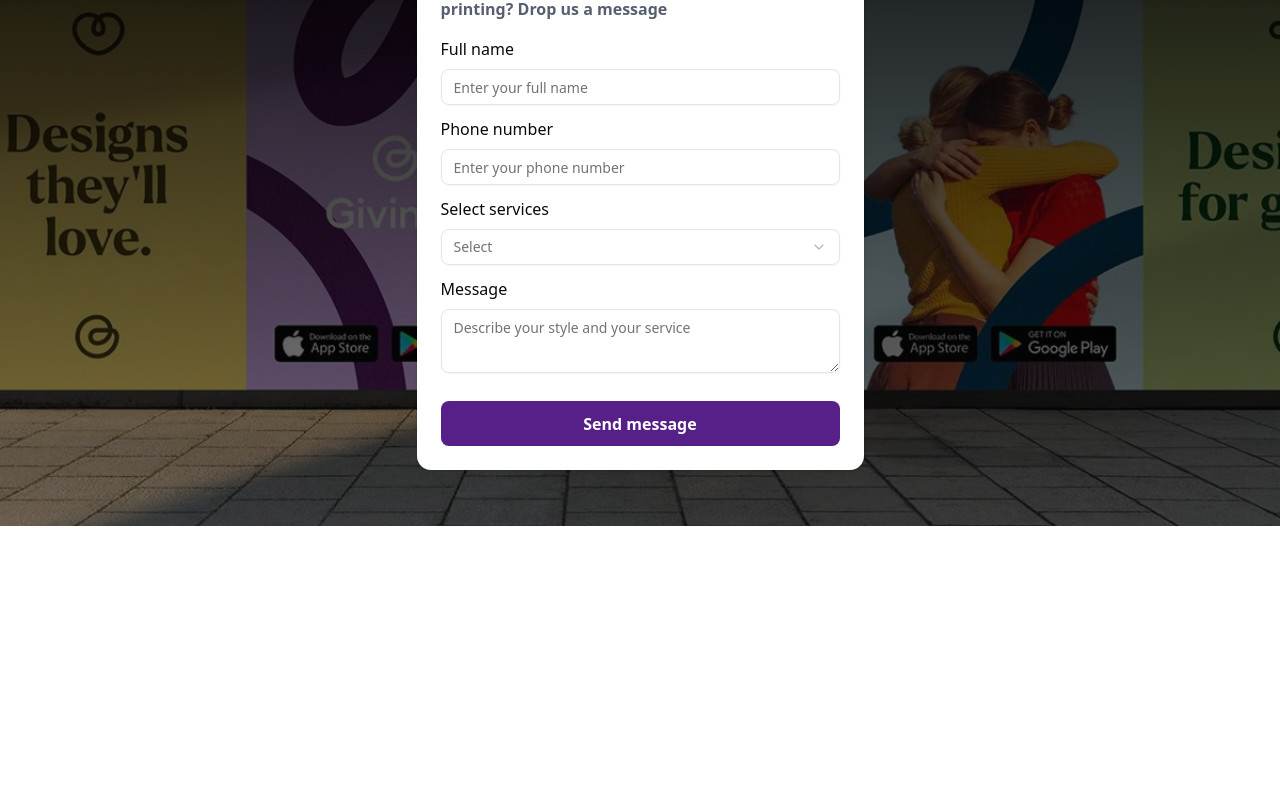
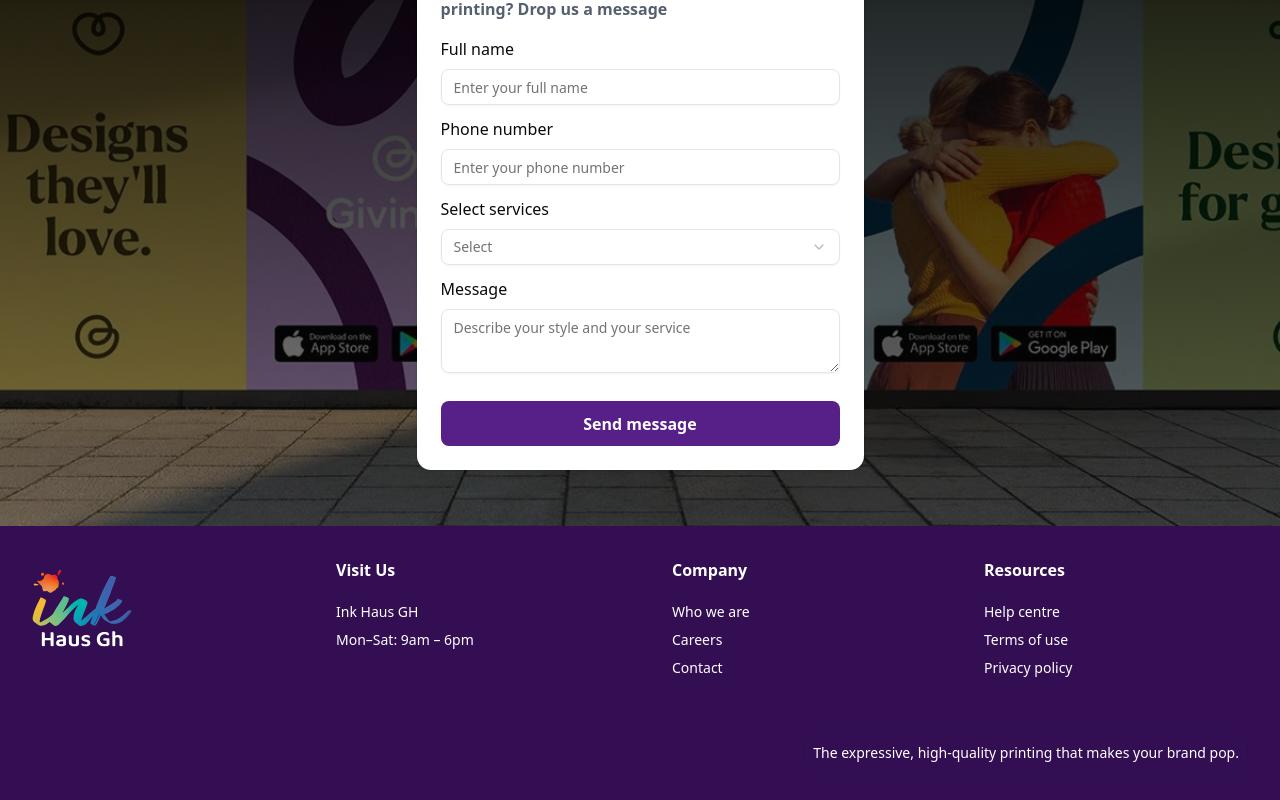
Before and after one commit to inkhaus/inkhaus_website, a Next.js app: page / in a window 1280 px wide. Shown: the part 5501-6301 px from the top of the page. Before the commit the page ends 6027 px from the top, so only its background shows below. Built offline with nearby package versions, Linux system fonts and the light colour scheme.

Commit message:
created complaints modal

```diff
--- a/src/app/page.tsx
+++ b/src/app/page.tsx
@@ -1,16 +1,20 @@
+"use client";
 import AboutSection from "@/components/about";
 import ContactHolder from "@/components/contact";
+import FooterHolder from "@/components/footer";
 import HomeHero from "@/components/hero";
+import ComplaintsModal from "@/components/Modals/Complaints";
 import NavigationHolder from "@/components/navigations";
 import OurProcess from "@/components/Our_process";
 import OurServices from "@/components/Our_services";
-
+import { useState } from "react";
 
 export default function Home() {
+  const [isComplaints, setIsComplaints] = useState<boolean>(false);
   return (
-    <div className="w-full font-[family-name:var(--font-geist-sans)]">
+    <div className="w-full relative font-[family-name:var(--font-geist-sans)]">
       <nav className="w-full sticky top-0 left-0 bg-white z-50">
-        <NavigationHolder />
+        <NavigationHolder setIsComplaints={setIsComplaints} />
       </nav>
       <main className="w-full">
         <HomeHero />
@@ -19,9 +23,10 @@ export default function Home() {
         <OurProcess />
         <ContactHolder />
       </main>
-      {/* <footer className="row-start-3 flex gap-[24px] flex-wrap items-center justify-center">
-
-      </footer> */}
+      <footer className="w-full bg-[#330E53] p-4 md:p-8 flex items-center justify-center">
+        <FooterHolder />
+      </footer>
+      {isComplaints && <ComplaintsModal setIsComplaints={setIsComplaints} />}
     </div>
   );
 }
--- a/src/components/Complaints.tsx
+++ /dev/null
@@ -1,9 +0,0 @@
-import React from "react";
-
-const ComplaintsModal = () => {
-  return (
-    <div className="w-full h-full fixed top-0 left-0 right-0 z-[1000] flex items-center justify-center" />
-  );
-};
-
-export default ComplaintsModal;
--- /dev/null
+++ b/src/components/Modals/Complaints.tsx
@@ -0,0 +1,105 @@
+"use client";
+
+import React from "react";
+import { motion, AnimatePresence } from "framer-motion";
+import { Input } from "../ui/input";
+import {
+  Select,
+  SelectContent,
+  SelectItem,
+  SelectTrigger,
+  SelectValue
+} from "@/components/ui/select";
+import { Textarea } from "@/components/ui/textarea";
+import { IoCloseSharp } from "react-icons/io5";
+
+const ComplaintsModal = ({
+  setIsComplaints
+}: {
+  setIsComplaints: (value: boolean) => void;
+}) => {
+  return (
+    <div className="w-full h-full fixed top-0 left-0 right-0 z-[1000] flex items-center justify-center">
+      <div
+        className="fixed inset-0 bg-[rgba(0,0,0,0.15)] backdrop-blur-xs"
+        onClick={() => setIsComplaints(false)}
+      />
+      <AnimatePresence>
+        <motion.div
+          className="fixed inset-0  flex justify-center items-center z-[100000]"
+          initial={{ opacity: 0 }}
+          animate={{ opacity: 1 }}
+          exit={{ opacity: 0 }}
+        >
+          <motion.div
+            className="flex flex-col bg-white p-6 rounded-lg shadow-lg w-full md:w-[447px]"
+            initial={{ y: -50 }}
+            animate={{ y: 0 }}
+            exit={{ y: -50 }}
+          >
+            <div className="w-full">
+              <div className="w-full flex items-center justify-between">
+                <h6 className="text-base font-semibold text-[#555F6D]">
+                  👋 Need Help? We're here for you.
+                </h6>
+                <IoCloseSharp
+                  onClick={() => setIsComplaints(false)}
+                  className="text-lg cursor-pointer"
+                />
+              </div>
+              <p className="text-xs text-[#9EA8B3]">
+                Having issues or want send a complaint, please provide details
+                below
+              </p>
+              <form className="w-full flex flex-col gap-3 mt-4">
+                <div className="w-full flex flex-col gap-2">
+                  <label className="text-base ">Full name</label>
+                  <Input
+                    type="text"
+                    className="w-full"
+                    placeholder="Enter your full name"
+                  />
+                </div>
+                <div className="w-full flex flex-col gap-2">
+                  <label className="text-base">Phone number</label>
+                  <Input
+                    type="number"
+                    className="w-full"
+                    placeholder="Enter your phone number"
+                  />
+                </div>
+                <div className="w-full flex flex-col gap-2">
+                  <label className="text-base">Select Reason</label>
+                  <Select>
+                    <SelectTrigger className="w-full">
+                      <SelectValue placeholder="Select" />
+                    </SelectTrigger>
+                    <SelectContent>
+                      <SelectItem value="T-Shirt printing & Customisation">
+                        T-Shirt printing & Customisation
+                      </SelectItem>
+                      <SelectItem value="Branded items & custom prints">
+                        Branded items & custom prints
+                      </SelectItem>
+                      <SelectItem value="Photo & document services">
+                        Photo & document services
+                      </SelectItem>
+                    </SelectContent>
+                  </Select>
+                </div>
+                <div className="w-full flex flex-col gap-2">
+                  <label className="text-base">Message</label>
+                  <Textarea placeholder="Describe your style and your service" />
+                </div>
+                <button className="w-full h-[45px] mt-4 cursor-pointer bg-[#571F88] text-base text-white font-semibold rounded-md flex items-center justify-center gap-2">
+                  Send message
+                </button>
+              </form>
+            </div>
+          </motion.div>
+        </motion.div>
+      </AnimatePresence>
+    </div>
+  );
+};
+export default ComplaintsModal;
--- a/src/components/footer/index.tsx
+++ b/src/components/footer/index.tsx
@@ -1,7 +1,65 @@
+import Image from "next/image";
+import Link from "next/link";
 import React from "react";
 
 const FooterHolder = () => {
-  return <div />;
+  return (
+    <div className="w-full container mx-auto flex flex-col gap-14">
+      <div className="w-full grid grid-cols-1 md:grid-cols-2 lg:grid-cols-4">
+        <div className="w-full">
+          <div className="w-fit h-[100px] aspect-square">
+            <Image
+              src="/icons/w-logo.svg"
+              alt="logo"
+              width={500}
+              height={500}
+              className="w-full h-full"
+            />
+          </div>
+        </div>
+        <div className="w-full flex flex-col gap-5">
+          <h2 className="text-base font-semibold text-white">Visit Us</h2>
+          <div className="flex flex-col gap-2">
+            <p className="text-sm font-medium text-white">Ink Haus GH</p>
+            <p className="text-sm font-medium text-white">Mon–Sat: 9am – 6pm</p>
+          </div>
+        </div>
+        <div className="w-full flex flex-col gap-5 ml-8">
+          <h2 className="text-base font-semibold text-white">Company</h2>
+          <div className="flex flex-col gap-2">
+            <Link href="/#who-we-are">
+              <p className="text-sm font-medium text-white">Who we are</p>
+            </Link>
+            <Link href="/">
+              <p className="text-sm font-medium text-white">Careers</p>
+            </Link>
+            <Link href="/#contact">
+              <p className="text-sm font-medium text-white">Contact</p>
+            </Link>
+          </div>
+        </div>
+        <div className="w-full flex flex-col gap-5 ml-10">
+          <h2 className="text-base font-semibold text-white">Resources</h2>
+          <div className="flex flex-col gap-2">
+            <Link href="/">
+              <p className="text-sm font-medium text-white">Help centre</p>
+            </Link>
+            <Link href="/">
+              <p className="text-sm font-medium text-white">Terms of use</p>
+            </Link>
+            <Link href="/">
+              <p className="text-sm font-medium text-white">Privacy policy</p>
+            </Link>
+          </div>
+        </div>
+      </div>
+      <div className="w-full flex items-end justify-end">
+        <p className="text-sm text-white p-2 border border-[#19181821] rounded-xl">
+          The expressive, high-quality printing that makes your brand pop.
+        </p>
+      </div>
+    </div>
+  );
 };
 
 export default FooterHolder;
--- a/src/components/navigations/index.tsx
+++ b/src/components/navigations/index.tsx
@@ -23,7 +23,11 @@ const NavLinks = [
   }
 ];
 
-const NavigationHolder = () => {
+const NavigationHolder = ({
+  setIsComplaints
+}: {
+  setIsComplaints: (value: boolean) => void;
+}) => {
   return (
     <nav className="w-full container mx-auto p-4 flex items-center justify-between">
       <ul className="lg:flex items-center gap-5 hidden ">
@@ -45,7 +49,10 @@ const NavigationHolder = () => {
         />
       </div>
       <div className="lg:flex hidden items-center gap-3">
-        <button className="w-[151px] h-[45px] border border-[#F2F2F7] font-semibold rounded-md flex items-center justify-center gap-2">
+        <button
+          onClick={() => setIsComplaints(true)}
+          className="w-[151px] h-[45px] cursor-pointer border border-[#F2F2F7] font-semibold rounded-md flex items-center justify-center gap-2"
+        >
           <span className="text-base font-semibold">Complaints</span>
           <BsQuestionCircleFill className="text-base" />
         </button>
@@ -61,5 +68,4 @@ const NavigationHolder = () => {
     </nav>
   );
 };
-
 export default NavigationHolder;
```
